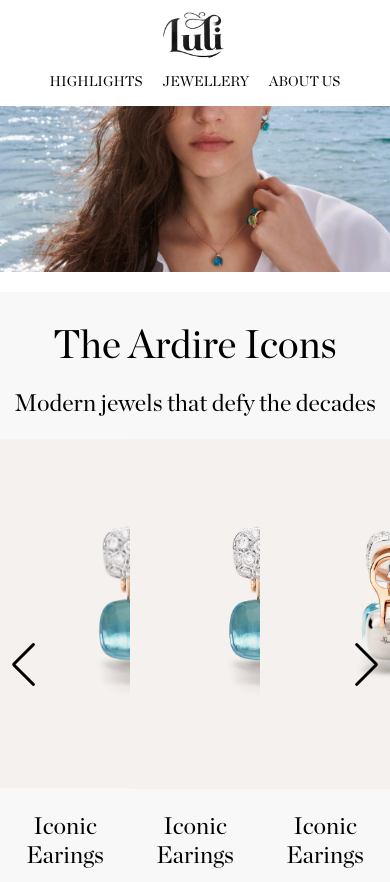
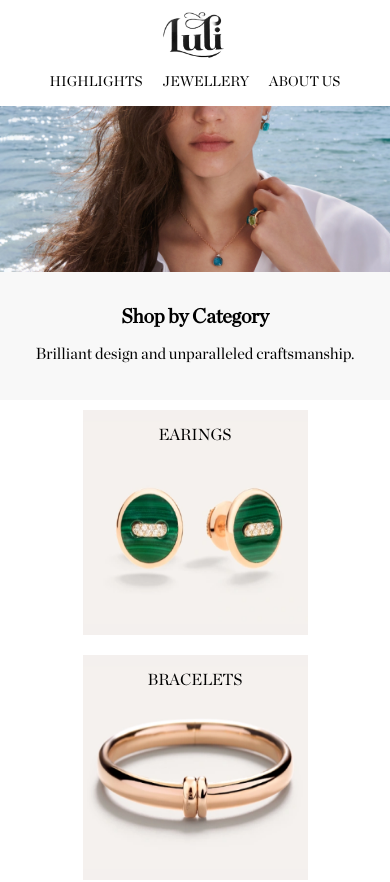
Before and after one commit to khaldoon9kh/ardire, a React (Create React App) app: page / in a window 390 px wide. Shown: the top 882 px of the page. Built offline with nearby package versions, Linux system fonts and the light colour scheme.

Commit message:
cat respo

```diff
--- a/src/components/CatSection/index.css
+++ b/src/components/CatSection/index.css
@@ -1,8 +1,8 @@
-.catHeaderCont{
+.landingcatHeaderCont{
     font-family: 'CustomFont', sans-serif;
 }
 
-.catHeaderCont h1{
+/* .catHeaderCont h1{
     font-size: 2.5rem;
     text-align: center;
     margin: 20px 0px;
@@ -20,8 +20,6 @@
     display: flex;
     flex-direction: row;
     justify-content: center;
-    /* background-color: blue; */
-    /* width: 100vw; */
 }
 
 .catItem{
@@ -39,4 +37,72 @@
     font-size: 1.5rem;
     text-align: center;
     margin: 5px 0px;
+} */
+
+/* Breakpoint for laptop screens */
+@media (min-width: 769px){
+    .landingcatItemsCont {
+        display: flex;
+        flex-direction: row;
+        justify-content: space-evenly;
+        font-family: 'CustomFont', sans-serif;
+    }
+    .landingcatHeaderCont h1 {
+        font-size: 2rem; /* Adjust font size for laptop */
+    }
+
+    .landingcatHeaderCont p {
+        font-size: 1.25rem; /* Adjust font size for laptop */
+    }
+
+    .landingcatItem img {
+        width: 250px; /* Adjust image size for laptop */
+        height: 250px;
+    }
+
+    .landingcatItem p {
+        font-size: 1.25rem; /* Adjust text size for laptop */
+    }
 }
+
+/* Breakpoint for mobile devices */
+@media (max-width: 768px) {
+    .landingcatHeaderCont {
+        background-color: #f8f8f8;
+        padding: 20px 0px;
+    }
+    .landingcatHeaderCont h1 {
+        font-size: 1.25rem; /* Adjust font size for mobile */
+        /* background-color: blueviolet; */
+    }
+
+    .landingcatHeaderCont p {
+        font-size: 1rem; /* Adjust font size for mobile */
+    }
+
+    .landingcatItemsCont {
+        display: flex;
+        flex-direction: column; /* Stack items vertically on mobile */
+        align-items: center;
+    }
+
+    .landingcatItem {
+        margin: 10px 0px; /* Adjust margin for mobile */
+        background-color: rgb(244, 240, 238);
+        display: flex;
+        flex-direction: column;
+        align-items: center;
+        width: fit-content;
+    }
+
+    .landingcatItem img {
+        width: 225px; /* Adjust image size for mobile */
+        height: 225px;
+    }
+
+    .landingcatItem p {
+        position: absolute;
+        font-size: 1rem; /* Adjust text size for mobile */
+        font-family: 'CustomFont', sans-serif;
+    }
+}
--- a/src/components/CatSection/index.jsx
+++ b/src/components/CatSection/index.jsx
@@ -26,13 +26,13 @@ const CatSection = () => {
     ];
     return (
         <div className='categorySec'>
-            <div className='catHeaderCont'>
+            <div className='landingcatHeaderCont'>
                 <h1>Shop by Category</h1>
                 <p>Brilliant design and unparalleled craftsmanship.</p>
             </div>
-            <div className='catItemsCont'>
+            <div className='landingcatItemsCont'>
             {catItems.map((item, index) => (
-                <div className='catItem' key={index}>
+                <div className='landingcatItem' key={index}>
                     <img src={item.img} alt={item.title} />
                     <p>{item.title}</p>
                 </div>
--- a/src/containers/HomePage/index.jsx
+++ b/src/containers/HomePage/index.jsx
@@ -13,7 +13,7 @@ const HomePage = () => {
             <div className="homePage">
                 <NavBar />
                 <LandingPage />
-                {/* <CatSection /> */}
+                <CatSection />
                 <HighlightSec />
                 <AboutUsSec />
                 <InstaSec />
```
